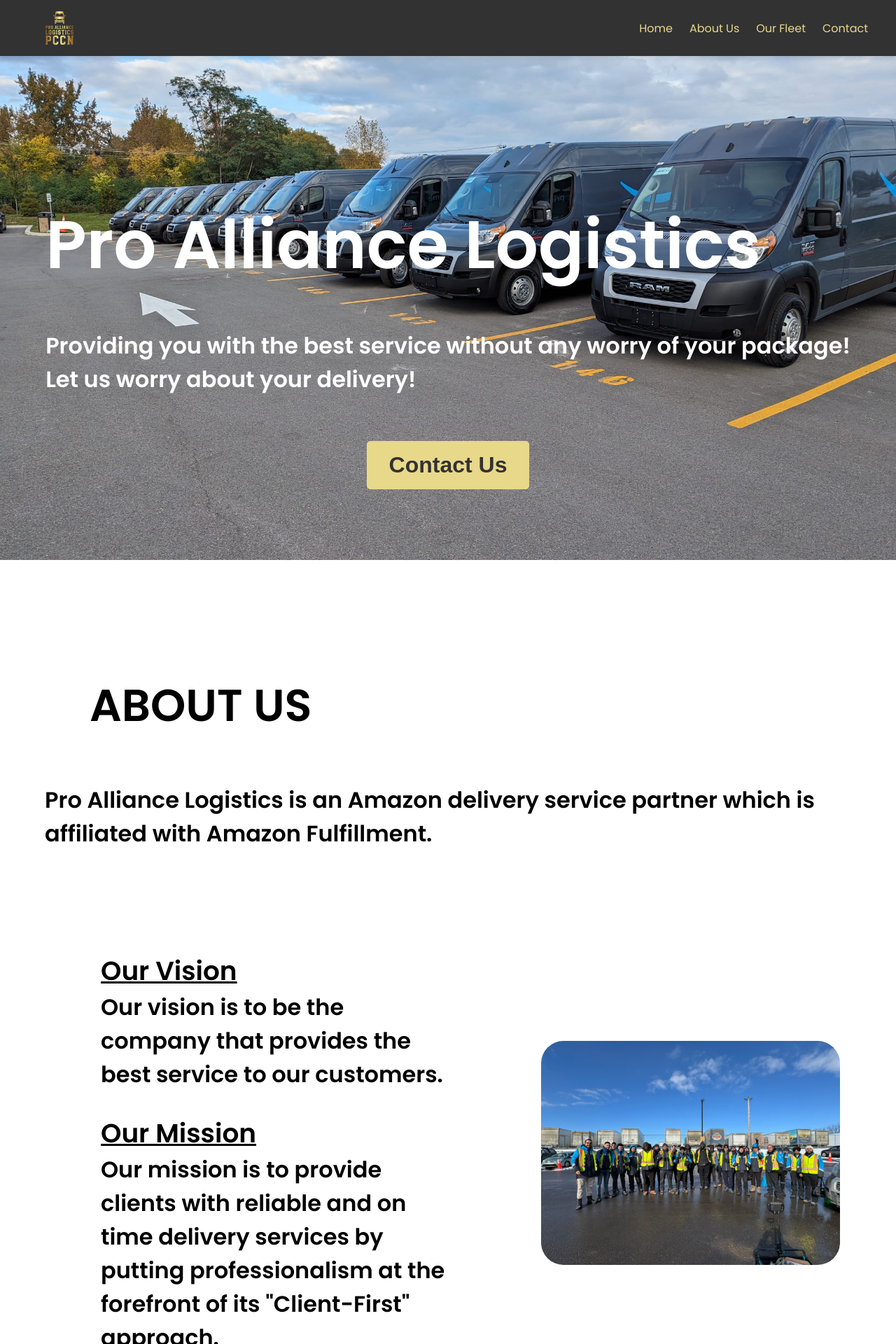
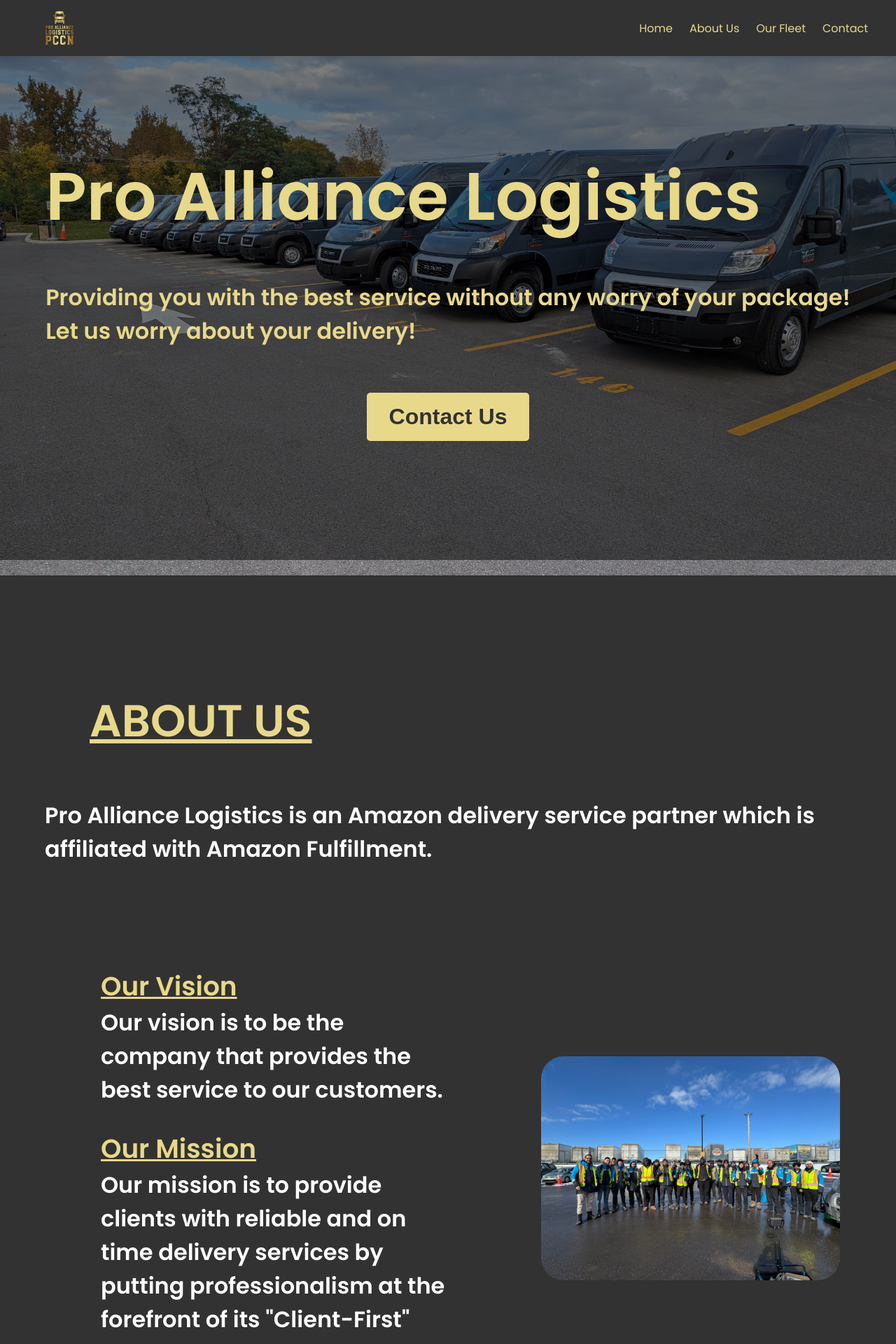
Before and after one commit to MarkProjs/Serge-web, a React (Create React App) app in the folder front-end/: page / in a window 1280 px wide. Shown: the top 1920 px of the page at 70% size. Built offline with nearby package versions, Linux system fonts and the light colour scheme.

Commit message:
finsihed the web version

```diff
--- a/front-end/src/App.css
+++ b/front-end/src/App.css
@@ -13,6 +13,7 @@
   padding-left: 2em;
   margin-bottom: 1em;
   font-size: 2em;
+  text-decoration: underline;
 }
 
 h3 {
@@ -67,7 +68,7 @@
 
 /* Sections */
 section {
-  padding-top: 5em;
+  padding: 5em 0;
   min-height: 100vh;
   font-size: 2em;
   font-weight: bold;
@@ -82,7 +83,23 @@
   flex-direction: column;
   justify-content: center;
   align-items: center;
-  color: white;
+  color: rgb(232, 216, 138);
+}
+
+.home::before {
+  content: "";
+  position: absolute;
+  top: 0;
+  left: 0;
+  width: 100%;
+  height: 100%;
+  background: rgba(0, 0, 0, 0.5); /* Light white overlay */
+  z-index: 0;
+}
+
+.home > * {
+  position: relative;
+  z-index: 1;
 }
 
 .home button {
@@ -100,9 +117,14 @@
 
 /* about */
 .about {
-  background: white;
+  background: rgb(50, 50, 50);
+  color: white;
   display: flex;
   flex-direction: column;
+}
+
+.about h2 {
+  color: rgb(232, 216, 138);
 }
 
 .about #about-p {
@@ -127,11 +149,23 @@
   gap: 1em;
   padding: 2em;
 }
+
+.vision h3 {
+  color: rgb(232, 216, 138);
+}
+
+.mission h3 {
+  color: rgb(232, 216, 138);
+}
+
 .about-values {
+  background-color: rgb(232, 216, 138);
+  color: rgb(50, 50, 50);
+  padding: 1em;
   display: flex;
   align-items: center;
-  padding: 2.5em;
   gap: 1em;
+  margin:0;
 }
 
 .about-values img {
@@ -145,19 +179,30 @@
 
 /* fleet */
 .fleet {
-  background: white;
-} /* Light Yellow */
+  background: rgb(50, 50, 50);
+}
+
+.fleet h2 {
+  color: rgb(232, 216, 138);
+  text-align: center;
+}
 
 
 .fleet-container {
   display: flex;
+  flex-direction: column;
   justify-content: space-around;
   align-items: center;
-  padding: 2em;
 }
 
 .fleet-container p {
-  width: 50%;
+  color: white;
+  text-align: center;
+}
+
+.fleet-container img {
+  height: 10em;
+  margin: 2em 0 1.5em 3.5em;
 }
 
 .choose-us {
@@ -165,7 +210,8 @@
   align-items: center;
   justify-content: space-around;
   gap: 2em;
-  margin: 2em 0;
+  margin: 2em 0 0 0;
+  color: white;
 }
 
 .satisfaction {
@@ -194,8 +240,25 @@
 
 /* contact */
 .contact {
+  position: relative;
   background: url('../public/images/contact.jpg') no-repeat center fixed;
   background-size: cover;
+}
+
+.contact::before {
+  content: "";
+  position: absolute;
+  top: 0;
+  left: 0;
+  width: 100%;
+  height: 100%;
+  background: rgba(255, 255, 255, 0.27); /* Light white overlay */
+  z-index: 0;
+}
+
+.contact > * {
+  position: relative;
+  z-index: 1;
 }
 
 .contact h2 {
--- a/front-end/src/App.js
+++ b/front-end/src/App.js
@@ -11,15 +11,19 @@
   useEffect(() => {
     document.title = "Pro Alliance Logistics | Home"
   }, []);
+
+  function changeTitle(e) {
+    document.title = `Pro Alliance Logistics | ${e.target.innerText}`
+  }
   return (
     <div className="App">
       <nav className="navbar">
         <img src="/images/logo.jpeg" alt="Pro Alliance" className="logo" />
         <div className="nav-links">
-          <Link to="home" smooth={true} duration={500} offset={-50}>Home</Link>
-          <Link to="about" smooth={true} duration={500} offset={-50}>About Us</Link>
-          <Link to="fleet" smooth={true} duration={500} offset={-50}> Our Fleet</Link>
-          <Link to="contact" smooth={true} duration={500} offset={-50}>Contact</Link>
+          <Link to="home" smooth={true} duration={500} offset={-50} onClick={changeTitle}>Home</Link>
+          <Link to="about" smooth={true} duration={500} offset={-50} onClick={changeTitle}>About Us</Link>
+          <Link to="fleet" smooth={true} duration={500} offset={-50} onClick={changeTitle}> Our Fleet</Link>
+          <Link to="contact" smooth={true} duration={500} offset={-50} onClick={changeTitle}>Contact</Link>
         </div>
       </nav>
 
@@ -50,7 +54,10 @@
           </div>
           <img src="/images/team.jpeg" alt="Team" />
         </div>
-        <div className="about-values">
+      </section>
+
+      {/* core values */}
+      <section className="about-values">
         <img src="/images/values.jpg" alt="Values" />
         <blockquote className="values">
           <h3>Our Core Values</h3>
@@ -63,28 +70,27 @@
           <br/>
           <p><b>Security:</b> We are committed to continuously enhance the safety and security for the goods we deliver and for the employees delivering them.</p>
         </blockquote>
-        </div>
       </section>
 
       {/* fleet */}
       <section id="fleet" className="fleet">
         <h2>OUR FLEET</h2>
         <div className="fleet-container">
-          <p>As an Amazon Delivery Service Partner, we exclusively use the following type of vehicles.</p>
+          <p>As an Amazon Delivery Service Partner, we exclusively use Amazon approved vehicles.</p>
           <img src="/images/truck.jpg" alt="Truck" />
         </div>
         <h2>WHY CHOOSE US</h2>
         <div className="choose-us">
           <div className="satisfaction">
-            <ThumbUpOutlinedIcon fontSize="large"/>
+            <ThumbUpOutlinedIcon sx={{ fontSize: 50 }}/>
             <p>Satisfaction Guarantee</p>
           </div>
           <div className="security">
-            <LockOutlinedIcon fontSize="large"/>
+            <LockOutlinedIcon sx={{ fontSize: 50 }}/>
             <p>Security</p>
           </div>
           <div className="on-time">
-            <RestoreOutlinedIcon fontSize="large"/>
+            <RestoreOutlinedIcon sx={{ fontSize: 50 }}/>
             <p>On-Time Delivery</p>
           </div>
         </div>
@@ -94,7 +100,7 @@
       {/* contact */}
       <section id="contact" className="contact">
         <h2>Contact Us</h2>
-        <form>
+        <form >
           <input type="text" placeholder="Name" />
           <br/>
           <input type="email" placeholder="Email" />
```
Also changed, not shown: front-end/public/images/truck.jpg. Lines whose indentation alone changed are shown as unchanged.
